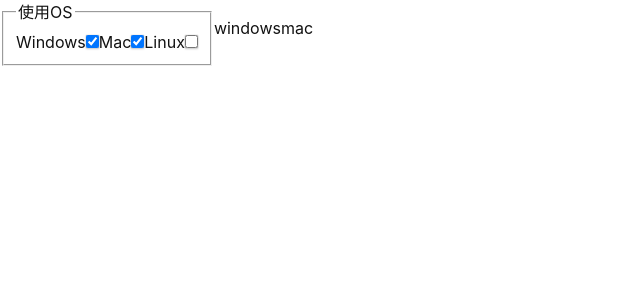
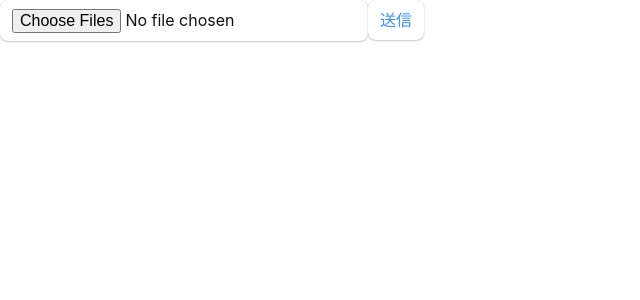
Before and after one commit to MofuMofu2/react-sandbox, a React (Create React App) app: page / in a window 1280 px wide. Shown: the top 300 px of the page, without its empty margins (0-640 px from the left). Built offline with nearby package versions, Linux system fonts and the light colour scheme.

Commit message:
feature: #52 非制御コンポーネントの例が出てきたがほぼリアルタイムに要素の状態が取得できるのでなんかう〜んな感じ
違いが納得できてなさそう

```diff
--- /dev/null
+++ b/src/component/Form/FormFile.tsx
@@ -0,0 +1,22 @@
+import React, { useRef } from "react";
+
+export default function FormFile() {
+  const file = useRef<HTMLInputElement | null>(null);
+
+  function show() {
+    // useRefで対象の要素の参照からファイル要素を取得する
+    if (file.current) {
+      const fs = file.current.files;
+      console.log(fs);
+    }
+  }
+
+  return (
+    <form>
+      <input type="file" ref={file} multiple />
+      <button type="button" onClick={show}>
+        送信
+      </button>
+    </form>
+  );
+}
--- a/src/index.tsx
+++ b/src/index.tsx
@@ -2,7 +2,7 @@ import React from "react";
 import ReactDOM from "react-dom/client";
 import "./index.css";
 import reportWebVitals from "./reportWebVitals";
-import FormCheckMulti from "./component/Form/FormCheckMulti";
+import FormFile from "./component/Form/FormFile";
 
 if (process.env.NODE_ENV === "development") {
   void import("./mocks/browser").then(({ worker }) => {
@@ -14,7 +14,7 @@ const root = ReactDOM.createRoot(
   document.getElementById("root") as HTMLElement
 );
 
-root.render(<FormCheckMulti />);
+root.render(<FormFile />);
 
 // If you want to start measuring performance in your app, pass a function
 // to log results (for example: reportWebVitals(console.log))
```
